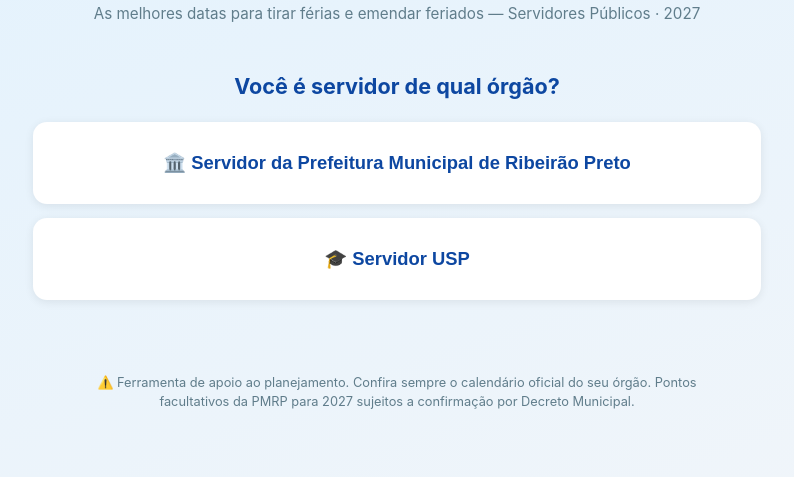
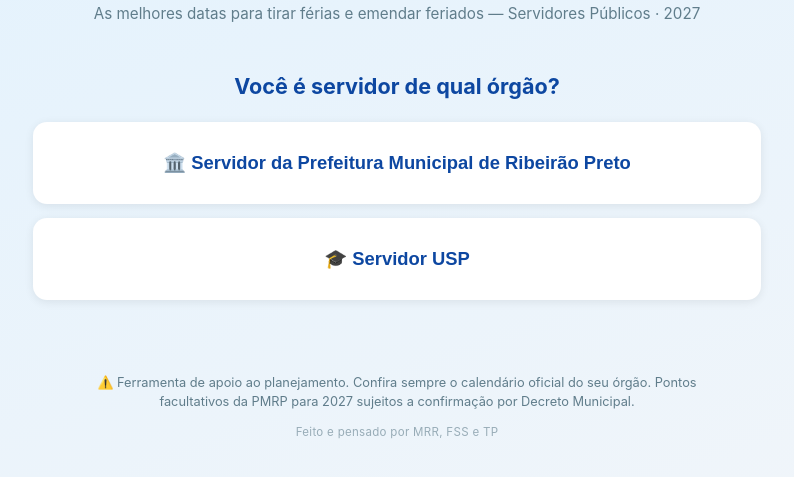
Before and after one commit to matheusdochapeu-hub/ferias-inteligente, a plain HTML site: page index.html in a window 1280 px wide. Shown: the part 79-556 px from the top of the page, without its empty margins (243-1037 px from the left). Drawn offline with Linux system fonts and the light colour scheme.

Commit message:
Adiciona crédito discreto no rodapé (MRR, FSS e TP)

```diff
--- a/css/estilo.css
+++ b/css/estilo.css
@@ -301,6 +301,12 @@ h2 {
   max-width: 700px;
   margin: 0 auto;
 }
+.rodape .credito {
+  margin-top: 10px;
+  font-size: 0.72rem;
+  opacity: 0.6;
+  letter-spacing: 0.3px;
+}
 
 @media (max-width: 520px) {
   .grid-dias { grid-template-columns: 1fr; }
--- a/index.html
+++ b/index.html
@@ -83,6 +83,7 @@
   <footer class="rodape">
     <p>⚠️ Ferramenta de apoio ao planejamento. Confira sempre o calendário oficial do seu órgão.
        Pontos facultativos da PMRP para 2027 sujeitos a confirmação por Decreto Municipal.</p>
+    <p class="credito">Feito e pensado por MRR, FSS e TP</p>
   </footer>
 
   <!-- Dados e lógica -->
```
